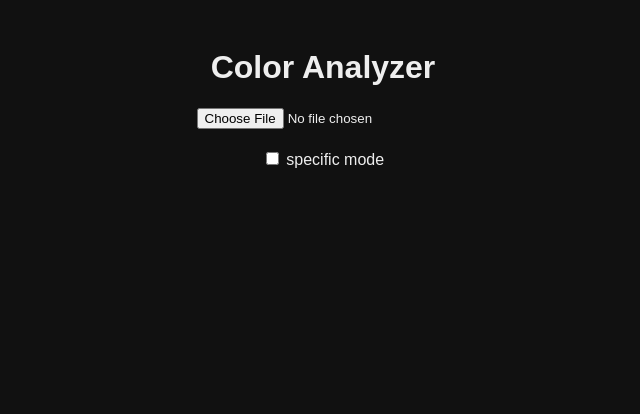
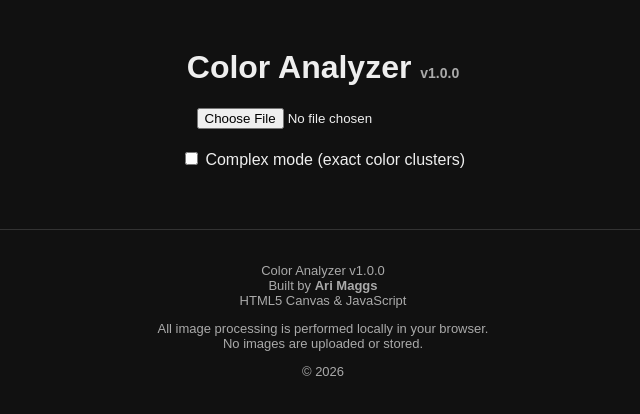
Before and after one commit to Greensplitpeas/color-compisition-analizer, a website: page index.html in a window 1280 px wide. Shown: the whole page, without its empty margins (317-957 px from the left). Drawn offline with Linux system fonts and the light colour scheme.

Commit message:
Update index.html
added credits and date

```diff
--- a/index.html
+++ b/index.html
@@ -2,7 +2,7 @@
 <html lang="en">
   <head>
     <meta charset="UTF-8" />
-    <title>Simple & Complex Color Analyzer</title>
+    <title>Simple Color Analyzer</title>
     <meta name="viewport" content="width=device-width, initial-scale=1.0" />
     <style>
       body {
@@ -68,24 +68,53 @@
         display: block;
         margin: 20px auto;
       }
+      footer {
+        margin-top: 40px;
+        padding-top: 20px;
+        border-top: 1px solid #333;
+        text-align: center;
+        font-size: 13px;
+        color: #aaa;
+      }
+      footer a {
+        color: #6cf;
+        text-decoration: none;
+      }
     </style>
   </head>
   <body>
-    <h1>Color Analyzer</h1>
+    <h1>
+      Color Analyzer <span style="font-size: 14px; color: #aaa">v1.0.0</span>
+    </h1>
 
     <div class="wrapper">
       <input type="file" accept="image/*" id="upload" />
       <div class="toggle">
         <label>
           <input type="checkbox" id="complexMode" />
-          specific mode
+          Complex mode (exact color clusters)
         </label>
       </div>
       <img id="preview" hidden />
       <div id="bars"></div>
     </div>
 
+    <footer>
+      <p>
+        Color Analyzer v1.0.0<br />
+        Built by <strong>Ari Maggs</strong><br />
+        HTML5 Canvas & JavaScript
+      </p>
+      <p>
+        All image processing is performed locally in your browser.<br />
+        No images are uploaded or stored.
+      </p>
+      <p>© <span id="year"></span></p>
+    </footer>
+
     <script>
+      document.getElementById("year").textContent = new Date().getFullYear();
+
       const upload = document.getElementById("upload");
       const preview = document.getElementById("preview");
       const barsDiv = document.getElementById("bars");
@@ -177,7 +206,6 @@
         for (const g in groups) {
           if (groups[g].total === 0) continue;
 
-          // SIMPLE MODE
           if (!complexToggle.checked) {
             addBar(
               g,
@@ -188,7 +216,6 @@
             continue;
           }
 
-          // COMPLEX MODE
           addBar(g, (groups[g].total / total) * 100, "#666", false);
 
           const entries = Object.entries(groups[g].colors)
```
